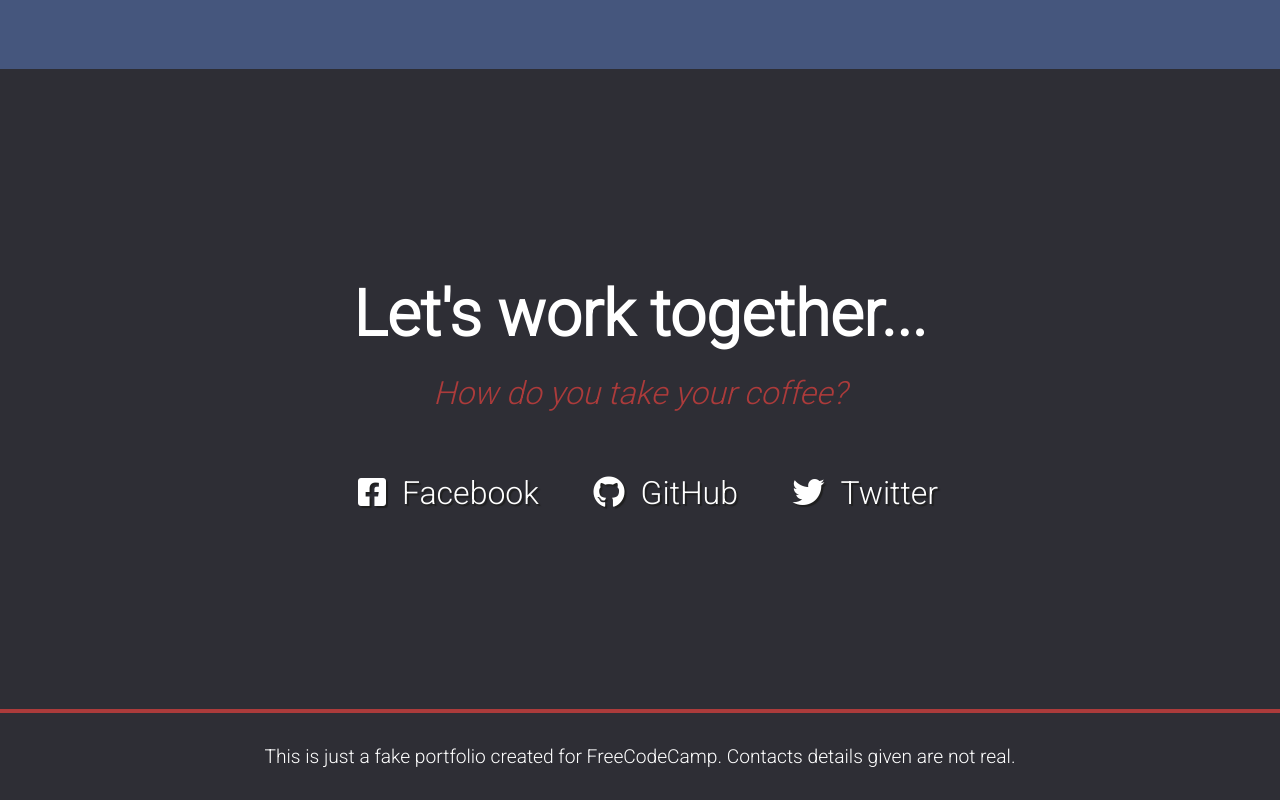
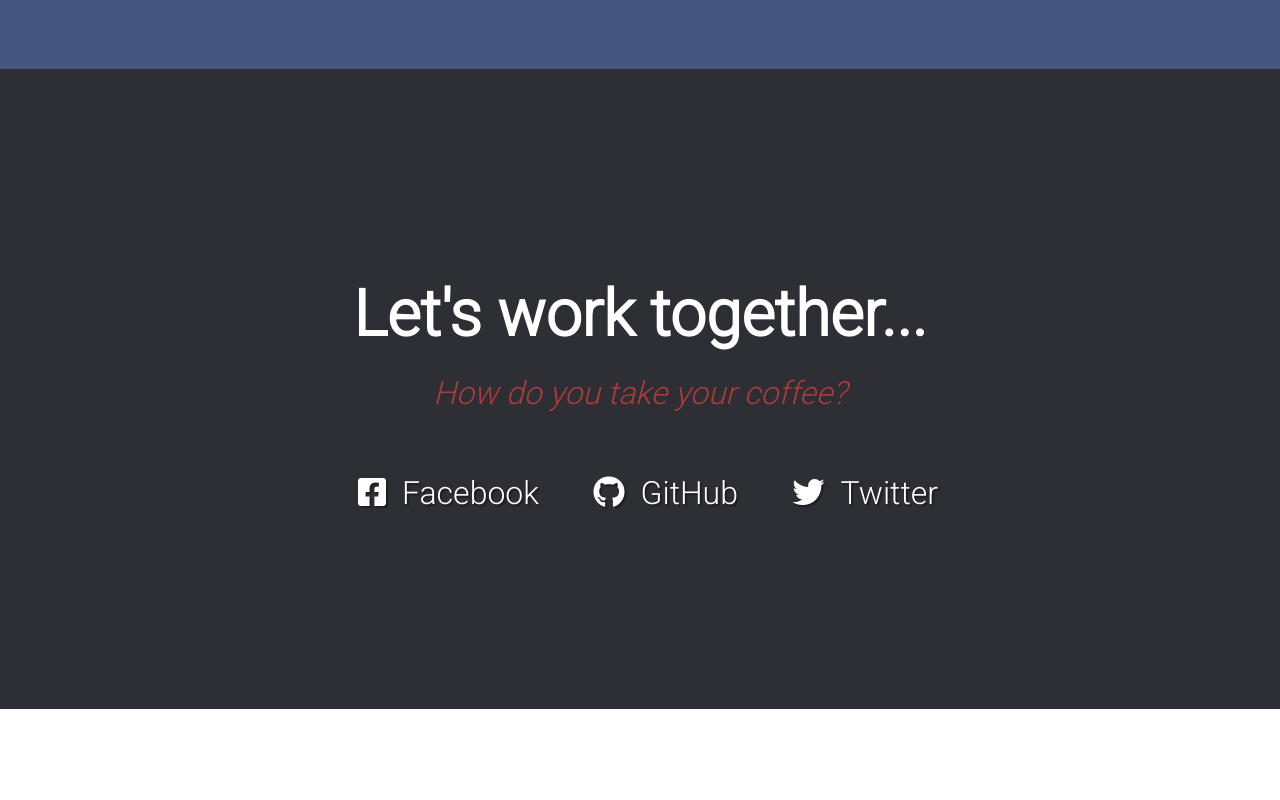
Before and after one commit to lucianogiusti/portfolio-fcc, a plain HTML site: page index.html in a window 1280 px wide. Shown: the part 1751-2551 px from the top of the page. After the commit the page ends 2460 px from the top, so only its background shows below. Drawn offline with Linux system fonts and the light colour scheme.

Commit message:
Update index.html

```diff
--- a/index.html
+++ b/index.html
@@ -76,7 +76,7 @@
     </section>
 
     <footer>
-        <p>This is just a fake portfolio created for FreeCodeCamp. Contacts details given are not real.</p>
+
     </footer>
 
 </body>
```
